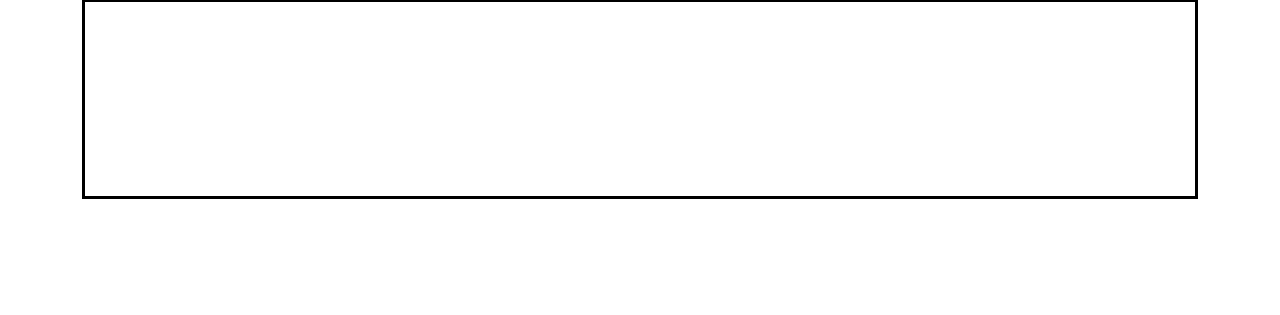
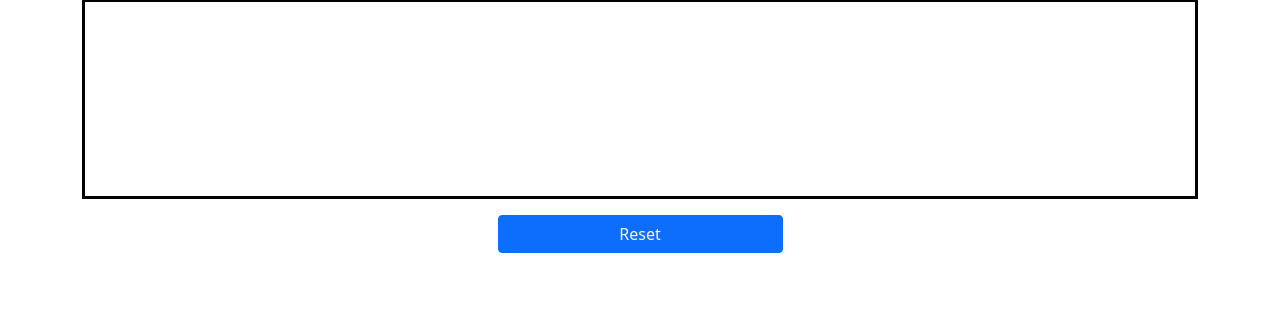
Before and after one commit to Peterliu8368/ninja_gold, a Flask app: page / in a window 1280 px wide. Shown: the part 302-617 px from the top of the page. Run offline with Flask 2, Linux system fonts and the light colour scheme.

Commit message:
adding reset button

```diff
--- a/server.py
+++ b/server.py
@@ -36,7 +36,7 @@ def process():
     'Farm': random.randint(10,20),
     'Cave': random.randint(5,10),
     'House': random.randint(2,5),
-    'Casino': random.randint(-50,50),
+    'Casino': random.randint(-50,50)
     }
     choice = request.form['choice']
     session['color'] = 'green'
@@ -52,6 +52,10 @@ def process():
 
     return redirect('/')
 
+@app.route('/reset')
+def reset():
+    session.clear()
+    return redirect('/')
 
 
 if __name__ == '__main__':
--- a/templates/index.html
+++ b/templates/index.html
@@ -31,6 +31,9 @@
                 {{session['activities'][i]|safe}}
             {% endfor %}
         </div>
+        <div class="row justify-content-center my-3">
+            <button class="btn btn-primary col-3 mx-auto"><a class="text-light text-decoration-none" href="/reset">Reset</a></button>
+        </div>
 
     </div>
 </body>
```
